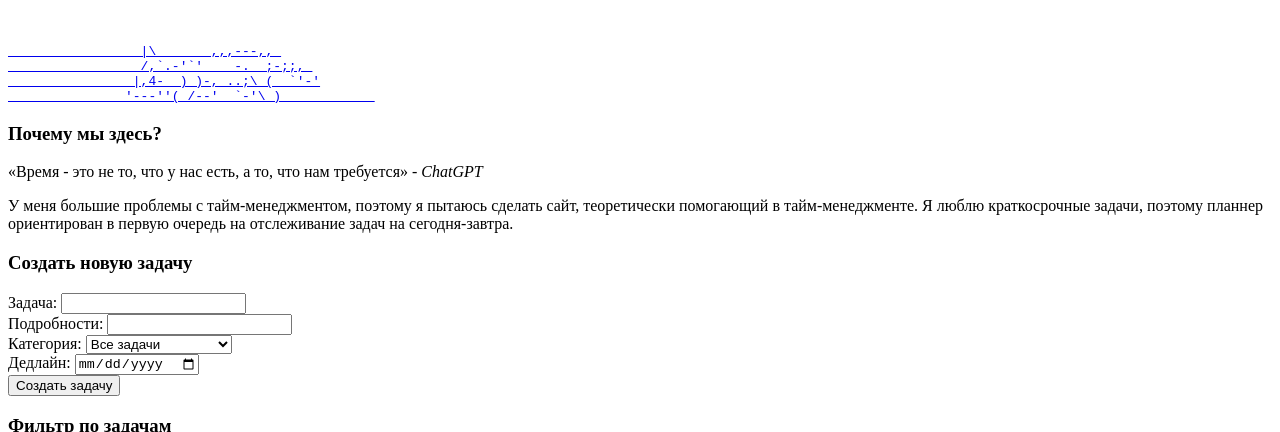
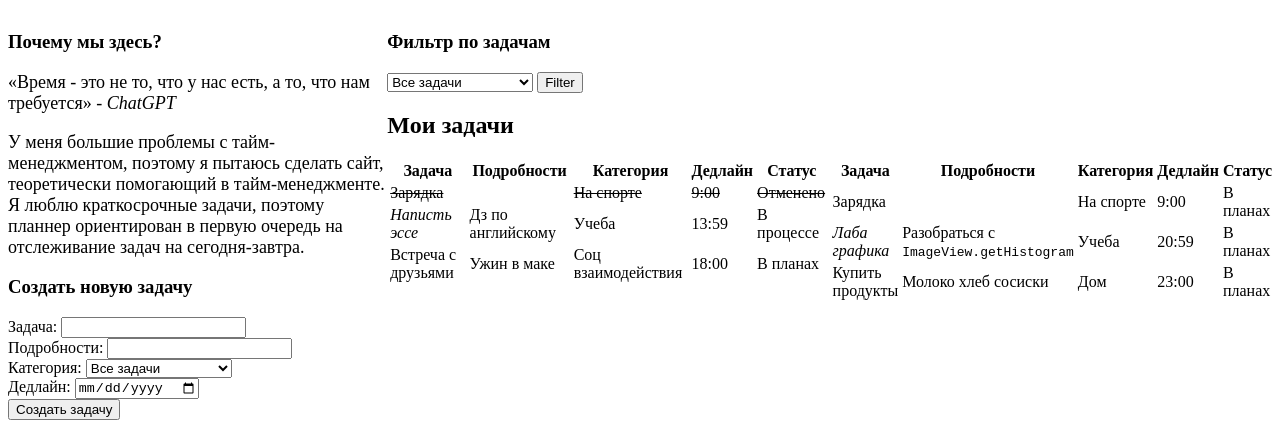
Before and after one commit to schtschee/web-y25, a plain HTML site: page index.html in a window 1280 px wide. Shown: the part 123-555 px from the top of the page. Drawn offline with Linux system fonts and the light colour scheme.

Commit message:
Update index.html

```diff
--- a/index.html
+++ b/index.html
@@ -2,7 +2,7 @@
 <html lang="ru">
 
 <head>
-  <link href="outlines.css" rel="stylesheet">
+  <link href="outlines1.css" rel="stylesheet">
   <meta charset="UTF-8">
   <meta name="keywords" content="планер, задачи">
   <meta name="description" content="Планер для краткосрочного тайм-менеджмента">
```
